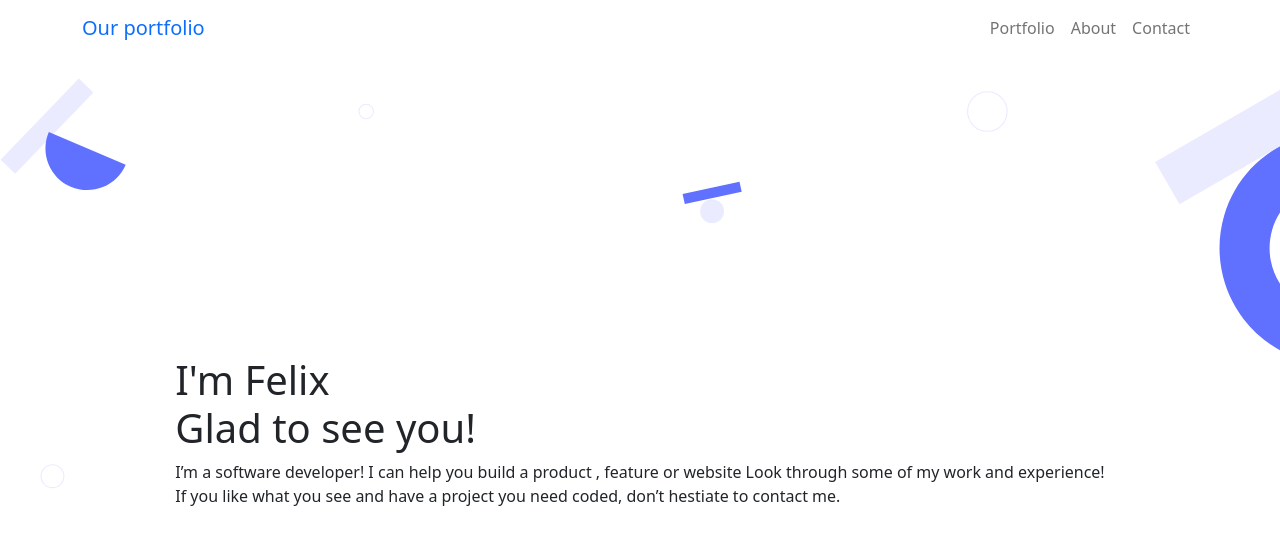
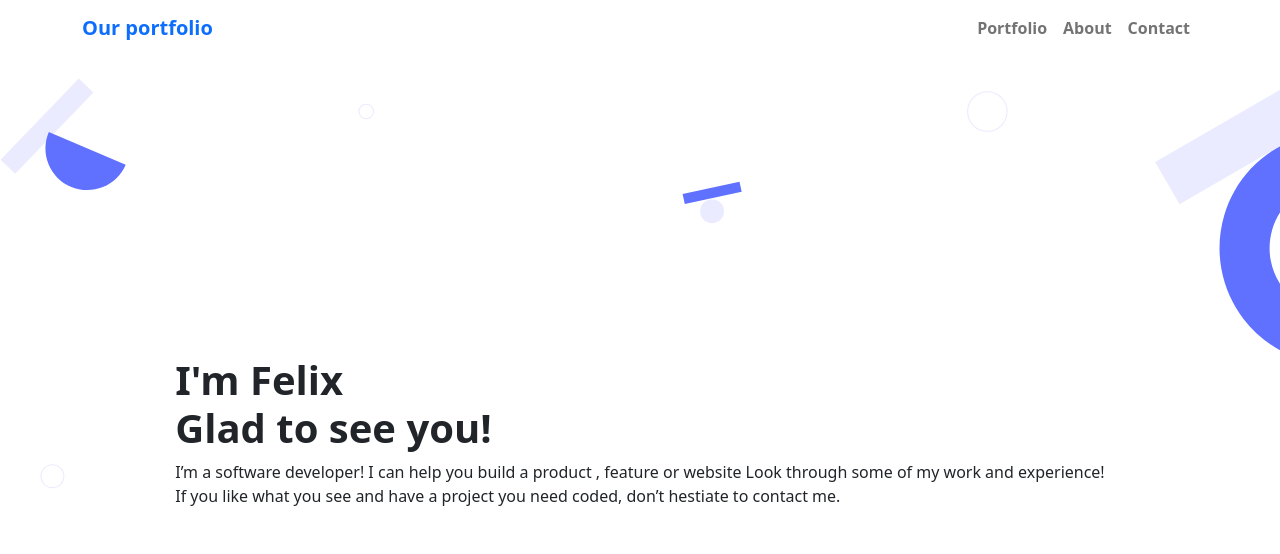
Before and after one commit to Felix45/bootstrap-portfolio, a website: page index.html in a window 1280 px wide. Shown: the top 554 px of the page. Drawn offline with nearby package versions, Linux system fonts and the light colour scheme.

Commit message:
Bolden header and intro section

```diff
--- a/index.html
+++ b/index.html
@@ -12,14 +12,14 @@
     <!-- navbar-section -->
     <nav class="navbar navbar-expand-lg bg-white navbar-light">
         <div class="container">
-            <a href="#" class="navbar-brand text-primary">Our portfolio</a>
+            <a href="#" class="navbar-brand text-primary fw-bold">Our portfolio</a>
 
             <button class="navbar-toggler" type="button" data-bs-toggle="collapse" data-bs-target="#navmenu">
                 <span class="navbar-toggler-icon"></span>
             </button>
 
             <div class="collapse navbar-collapse" id="navmenu">
-                <ul class="navbar-nav ms-auto">
+                <ul class="navbar-nav ms-auto fw-bold">
                     <li class="nav-item">
                         <a href="#portfolio" class="nav-link">Portfolio</a>
                     </li>
@@ -38,7 +38,7 @@
     <!-- Start Intro section -->
     <section class="container-fluid text-start intro-section">
         <div class="d-flex-column mx-4 mx-sm-auto intro-content">
-            <h1>I'm Felix <br /> Glad to see you!</h1>
+            <h1 class="fw-bold">I'm Felix <br /> Glad to see you!</h1>
             <p class="mb-5">
                 I’m a software developer! I can help you build a product , feature or website Look through some of my work and experience! If you like what you see and have a project you need coded, don’t hestiate to contact me.
             </p>
```
